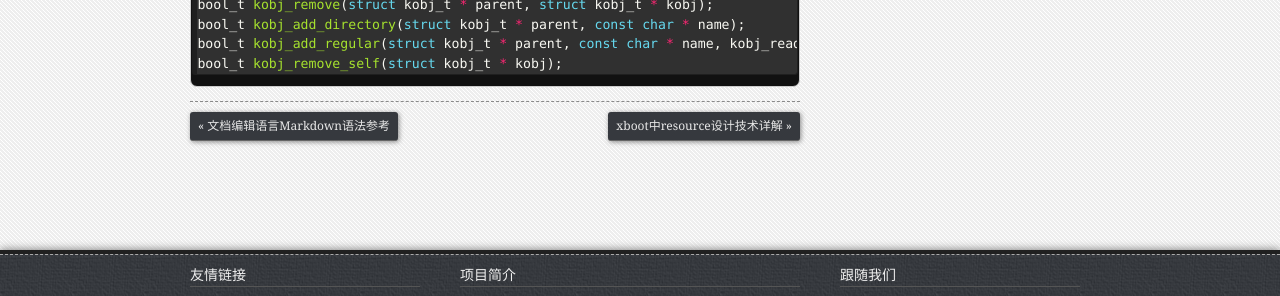
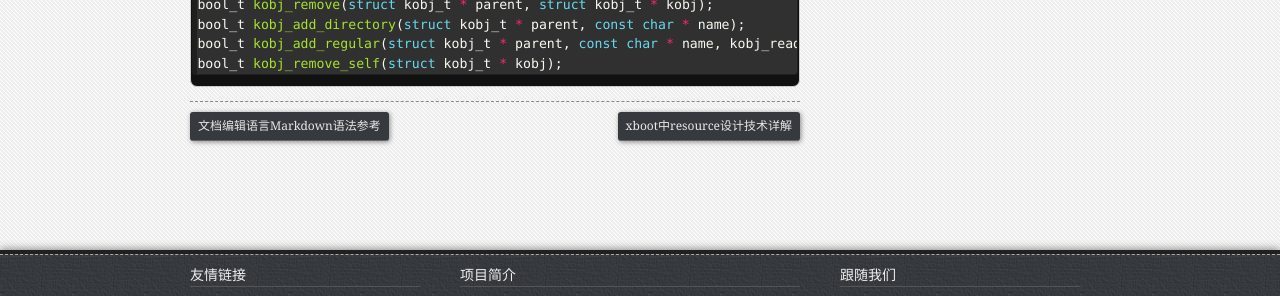
Before and after one commit to xboot/xboot.github.io, a Jekyll site: the page built from _posts/2013-09-14-xboot-kobj-design-technique.md, in a window 1280 px wide and 900 px high, scrolled down 7434 px. Shown: the part 435-731 px from the top of the window. Built offline with Jekyll 4.4.1, drawn with Linux system fonts in a browser that asks for light colours; Markdown is read by kramdown in place of the engine named in the settings.

Commit message:
remove &laquo and &raquo

```diff
--- a/_layouts/post.html
+++ b/_layouts/post.html
@@ -11,10 +11,10 @@ layout: default
 				{{ content }}
 				<nav class="pagination-link">
 					{% if page.previous %}
-					<a class="prev" href="{{ page.previous.url }}" rel="bookmark">&laquo;&nbsp;{{ page.previous.title | truncatewords:5 }}</a>
+					<a class="prev" href="{{ page.previous.url }}" rel="bookmark">{{ page.previous.title | truncatewords:5 }}</a>
 					{% endif %}
 					{% if page.next %}
-					<a class="next" href="{{ page.next.url }}" rel="bookmark">{{ page.next.title | truncatewords:5 }}&nbsp;&raquo;</a>
+					<a class="next" href="{{ page.next.url }}" rel="bookmark">{{ page.next.title | truncatewords:5 }}</a>
 					{% endif %}
 				</nav>
 			</article>
```
